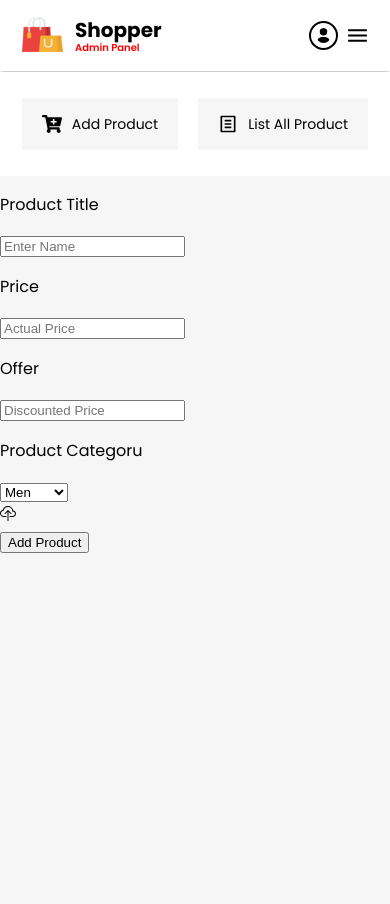
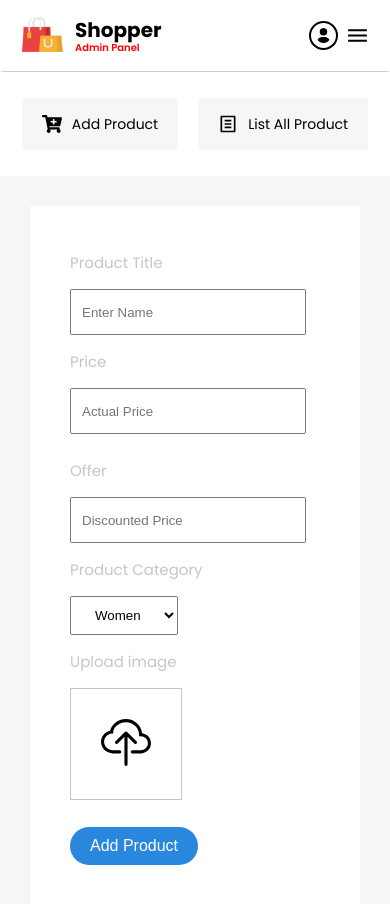
Before and after one commit to muazkhalid936/admin-panel-ecommerce, a React (Vite) app: page /addproduct in a window 390 px wide. Shown: the top 904 px of the page. Before the commit the page ends 844 px from the top, so only its background shows below. Built offline with nearby package versions, Linux system fonts and the light colour scheme.

Commit message:
Add Product success

```diff
--- a/src/components/AddProduct/AddProduct.css
+++ b/src/components/AddProduct/AddProduct.css
@@ -0,0 +1,74 @@
+.Addproduct{
+    background: white;
+    width: 100%;
+    margin: 30px;
+    padding: 30px 40px;
+}
+.Addproduct input{
+    height: 40px;
+    padding-left: 10px;
+    width: 350px;
+    /* color: #c6c6c6; */
+    outline: none;
+}
+.Addproduct .prices{
+    display: flex;
+    gap: 30px;
+}
+.Addproduct .prices .price-input{
+    display: flex;
+    flex-direction: column;
+}
+
+.Addproduct p{
+    color:#c6c6c6;
+    font-size: 15px;
+}
+.Addproduct .category{
+    padding: 10px 20px;
+}
+.upload-image{
+    /* margin: 10px 20px;/ */
+    cursor: pointer;
+    width: 80px;
+    border: 1px solid #c6c6c6;
+    height: 80px;
+    padding: 30px;
+
+}
+.add-btn{
+    background: rgb(42, 135, 222);
+    border: none;
+    padding: 10px 20px;
+    color: white;
+    margin: 20px auto;
+    border-radius: 25px;
+    font-size: 16px;
+}
+
+@media(max-width:880px){
+    .Addproduct input{
+        width: 200px;
+    }
+}
+@media(max-width:600px){
+    .Addproduct{
+        width: auto;
+    }
+    .Addproduct input{
+        width: 220px;
+    }
+    .upload-image{
+        width: 50px;
+        height: 50px;
+    }
+    .Addproduct .prices{
+        flex-direction: column;
+        gap: 10px;
+    }
+}
+@media(max-width:320px){
+    .Addproduct input{
+        width: 180px;
+    }
+}
--- a/src/components/AddProduct/AddProduct.jsx
+++ b/src/components/AddProduct/AddProduct.jsx
@@ -1,34 +1,127 @@
-import React from "react";
+import React, { useState } from "react";
 import "./AddProduct.css";
 import { BsCloudUpload } from "react-icons/bs";
 
 const AddProduct = () => {
+  const [image, setImage] = useState(false);
+  const [productDetails, setProductDetails] = useState({
+    name: "",
+    image: "",
+    category: "women",
+    new_price: "",
+    old_price: "",
+  });
+
+  const imageHandler = (e) => {
+    setImage(e.target.files[0]);
+  };
+
+  const changeHandler = (e) => {
+    const { name, value } = e.target;
+    setProductDetails({
+      ...productDetails,
+      [name]: value,
+    });
+  };
+
+  const handleSubmit = async () => {
+    console.log("Product Details:", productDetails);
+
+    try {
+      // Step 1: Upload the image
+      let formData = new FormData();
+      formData.append("product", image); // Append the image file
+
+      const uploadResponse = await fetch("http://localhost:4000/upload", {
+        method: "POST",
+        body: formData,
+      });
+
+      const uploadResult = await uploadResponse.json();
+
+      if (uploadResult.success === 1) {
+        console.log("Image uploaded successfully:", uploadResult.image_url);
+
+        // Step 2: Add product details along with the image URL
+        const productPayload = {
+          name: productDetails.name,
+          image: uploadResult.image_url, // Use the uploaded image URL
+          category: productDetails.category,
+          new_price: productDetails.new_price,
+          old_price: productDetails.old_price,
+        };
+
+        const productResponse = await fetch(
+          "http://localhost:4000/addproduct",
+          {
+            method: "POST",
+            headers: {
+              "Content-Type": "application/json",
+            },
+            body: JSON.stringify(productPayload),
+          }
+        );
+
+        const productResult = await productResponse.json();
+
+        if (productResult.success) {
+          console.log("Product added successfully:", productResult.name);
+          // Handle success (e.g., show a success message or reset the form)
+        } else {
+          console.error("Error adding product:", productResult);
+          // Handle error
+        }
+      } else {
+        console.error("Image upload failed:", uploadResult);
+      }
+    } catch (error) {
+      console.error("Error occurred:", error);
+      // Handle fetch/network errors
+    }
+  };
+
   return (
     <div className="Addproduct">
       <div>
         <p>Product Title</p>
-        <input type="text" name="name" placeholder="Enter Name"></input>
+        <input
+          type="text"
+          name="name"
+          placeholder="Enter Name"
+          value={productDetails.name}
+          onChange={changeHandler}
+        />
       </div>
-      <div>
+      <div className="prices">
+        <div className="price-input">
           <p>Price</p>
           <input
             type="number"
             name="old_price"
             placeholder="Actual Price"
-        ></input>
+            value={productDetails.old_price}
+            onChange={changeHandler}
+          />
         </div>
-      <div>
-        {" "}
+        <div className="price-input">
           <p>Offer</p>
           <input
             type="number"
             name="new_price"
             placeholder="Discounted Price"
-        ></input>
+            value={productDetails.new_price}
+            onChange={changeHandler}
+          />
+        </div>
       </div>
       <div>
-        <p>Product Categoru</p>
-        <select name="category" className="category">
+        <p>Product Category</p>
+        <select
+          name="category"
+          className="category"
+          value={productDetails.category}
+          onChange={changeHandler}
+        >
           <option value="men">Men</option>
           <option value="women">Women</option>
           <option value="kids">Kids</option>
@@ -37,12 +130,29 @@ const AddProduct = () => {
 
       <div className="item-field">
         <label htmlFor="file-input">
-          <BsCloudUpload />
+          <p>Upload image</p>
+          {image ? (
+            <img
+              src={URL.createObjectURL(image)}
+              alt="uploaded"
+              className="upload-image"
+            />
+          ) : (
+            <BsCloudUpload className="upload-image" />
+          )}
         </label>
-        <input type="file" name="image" id="file-input" hidden />
+        <input
+          onChange={imageHandler}
+          type="file"
+          name="image"
+          id="file-input"
+          hidden
+        />
       </div>
       <div>
-        <button>Add Product</button>
+        <button className="add-btn" onClick={handleSubmit}>
+          Add Product
+        </button>
       </div>
     </div>
   );
```
Lines whose indentation alone changed are shown as unchanged.
